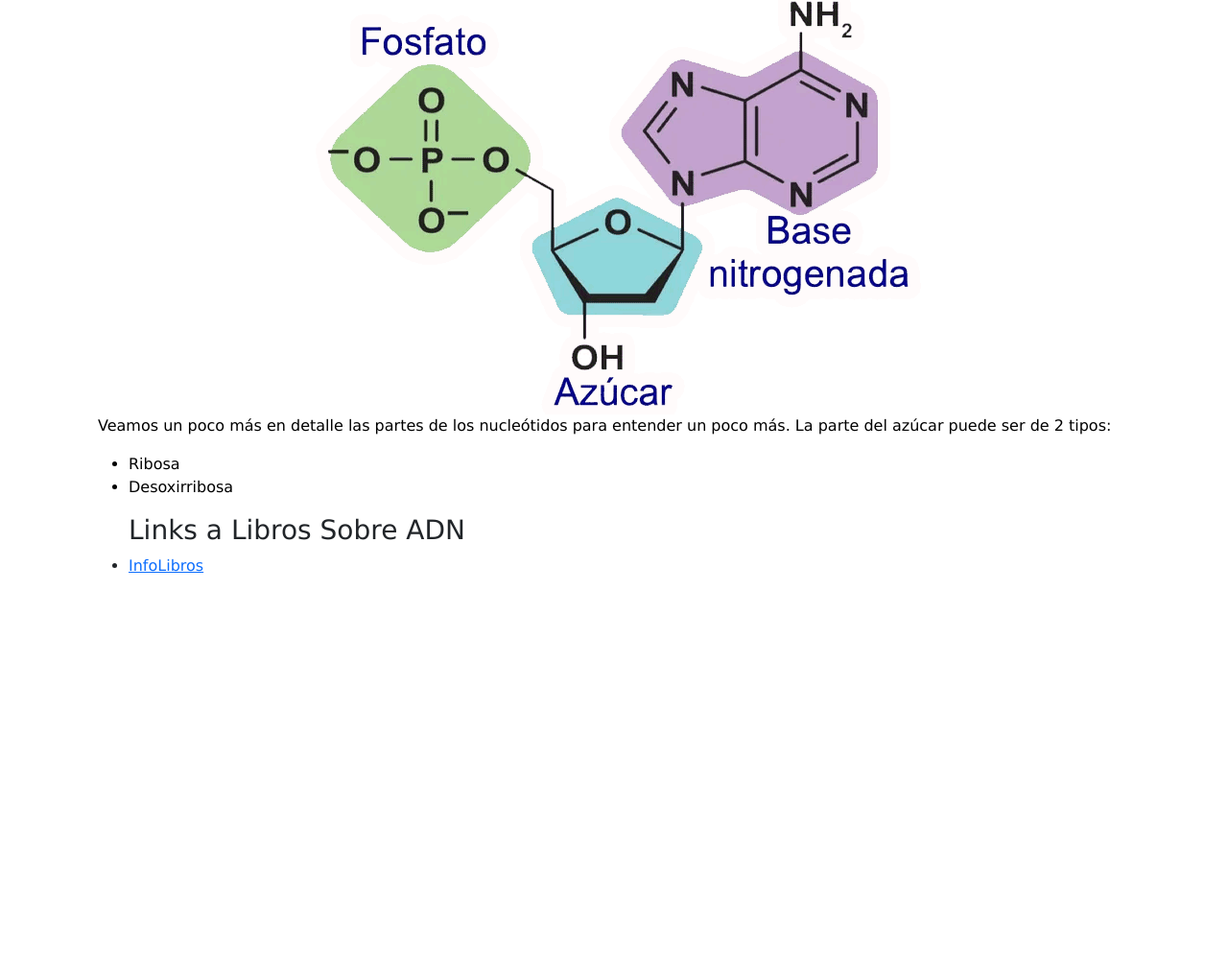
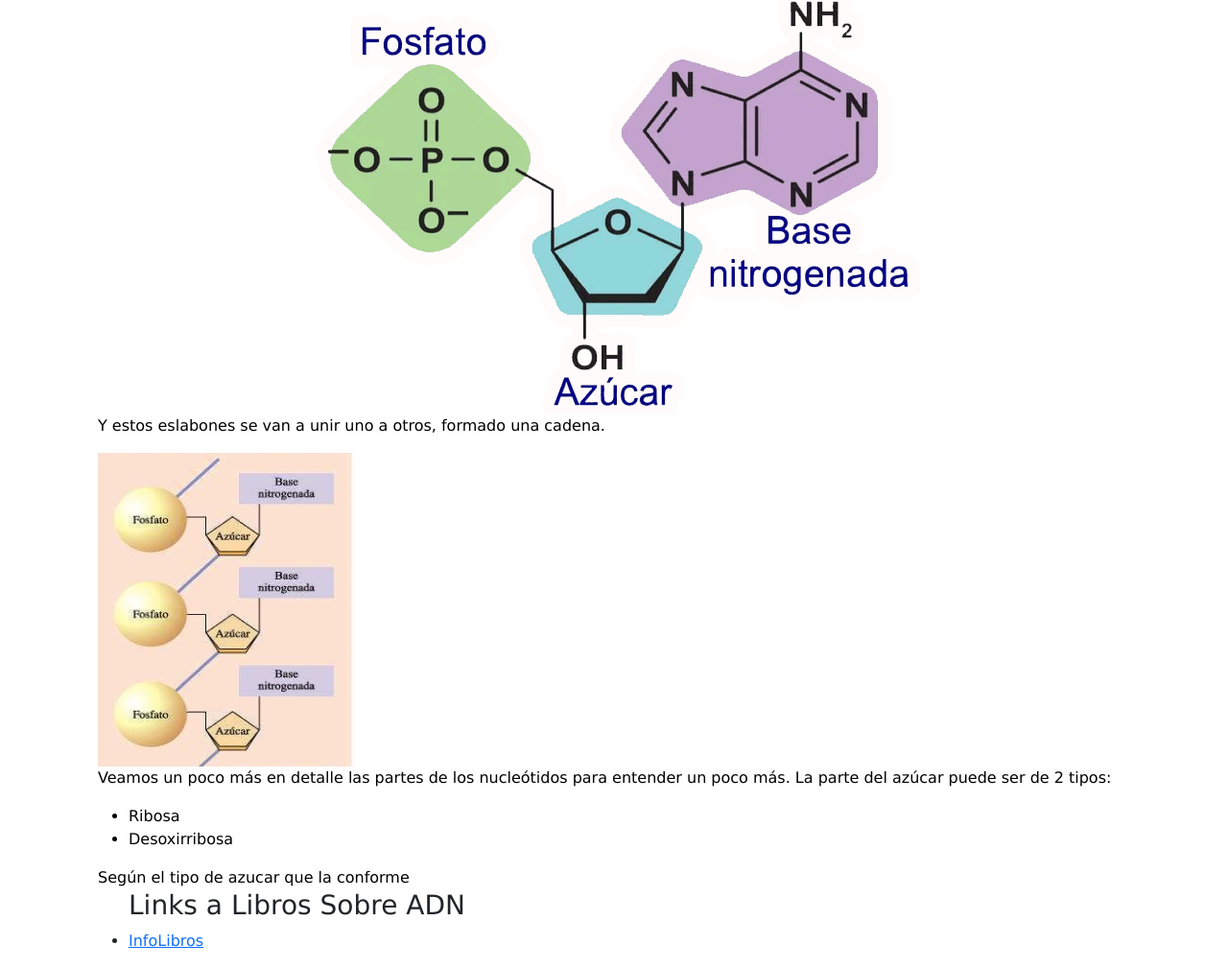
Before and after one commit to tanonibrenda/profeBrenda, a plain HTML site: page 3year.html in a window 1280 px wide. Shown: the part 763-1772 px from the top of the page at 96% size. Before the commit the page ends 1381 px from the top, so only its background shows below. Drawn offline with nearby package versions, Linux system fonts and the light colour scheme.

Commit message:
cadenaNucleotido

```diff
--- a/3year.html
+++ b/3year.html
@@ -24,11 +24,14 @@
             <div class="indigo-bg">
                 <p>Los Nucleótidos son las estructuras moleculares con las que se construye el ADN y ARN. Son estructuras químicas orgánicas que contienen información genética e instrucciones para la síntesis de proteínas. Básicamente son los ladrillos o parte del rompecabezas con los que construimos el ADN y el ARN.</p>
                 <img src="./img/biología/nucleotido_estructura.png" alt="imagen de la estructura de un nucleótido" class="nucleotide-image indigo-bg"/>
+                <p>Y estos eslabones se van a unir uno a otros, formado una cadena.</p>
+                <img src="./img/biología/nucleotidos_unidos.jpg" alt="cadena de nucleotidos"/>
                 <p class="indigo-bg">Veamos un poco más en detalle las partes de los nucleótidos para entender un poco más. La parte del azúcar puede ser de 2 tipos:<br></p>
                 <ul class="indigo-bg">
                     <li>Ribosa</li>
                     <li>Desoxirribosa</li>
                 </ul>
+                Según el tipo de azucar que la conforme
             </div>
         </div>
             <section class="indigo-bg">
```
Also changed, not shown: img/biología/nucleotidos_unidos.jpg (added).
